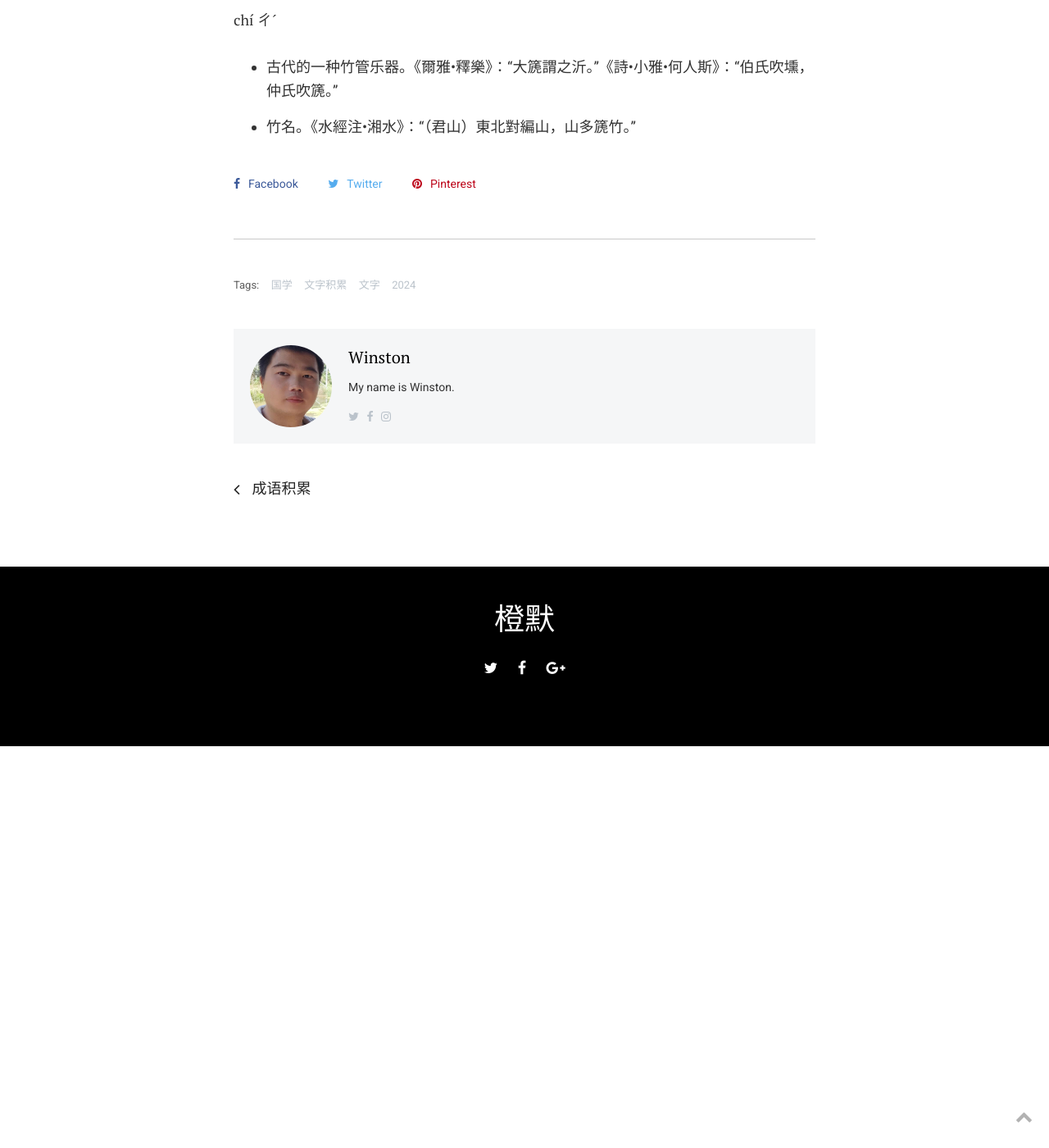
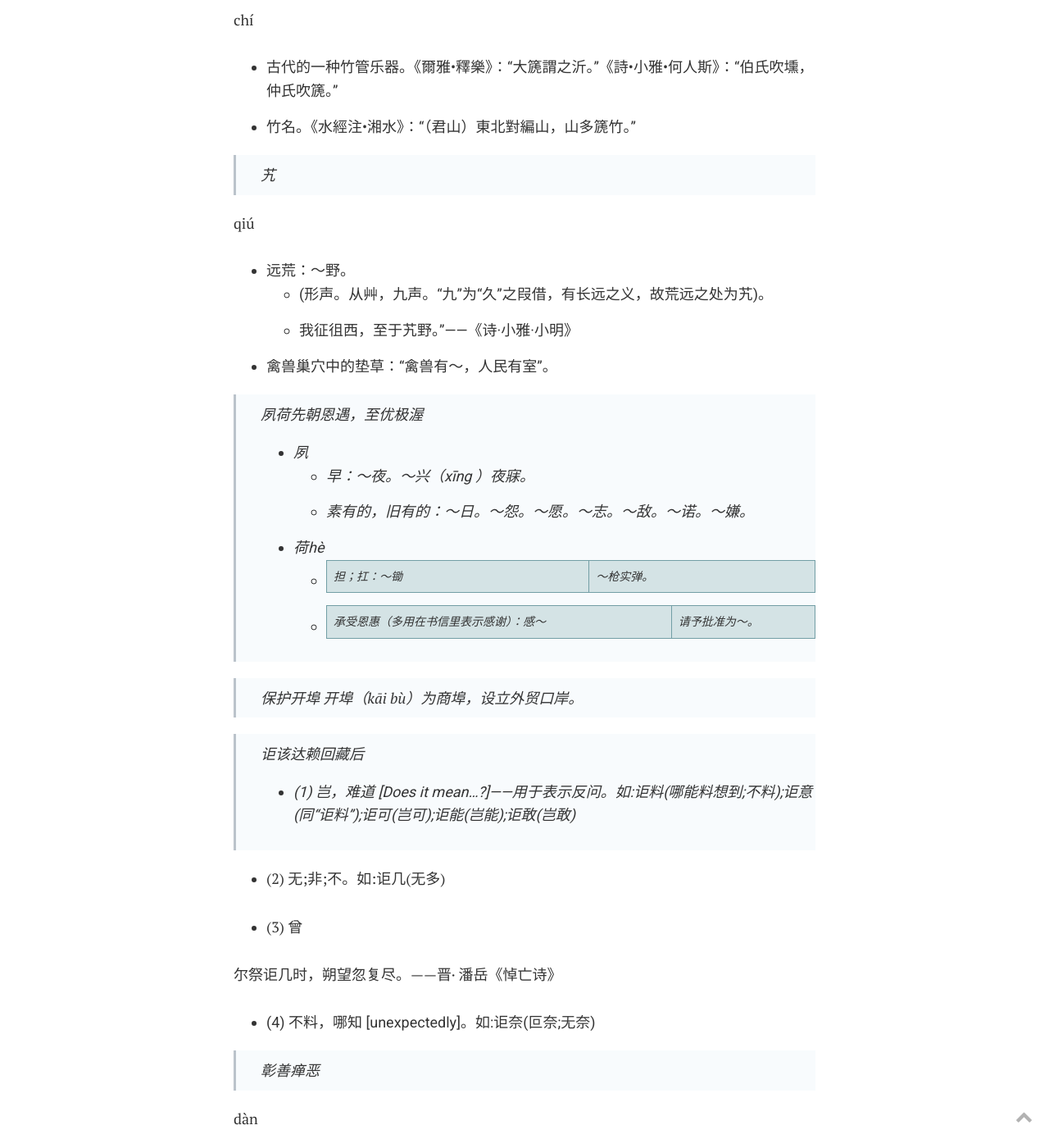
Before and after one commit to mytingbao/blog, a Jekyll site: the page built from _posts/国学/文字/2024-07-05-文字积累01.md, in a window 1280 px wide and 1400 px high, scrolled down 4737 px. Shown: the whole window at 82% size. Built offline with Jekyll 4.4.1, drawn with Linux system fonts in a browser that asks for light colours; before the commit the page ends 5647 px from its top, so only the background shows below that; some of the changed text lies outside the part shown.

Commit message:
feat: 更新博客

```diff
--- a/_posts/国学/文字/2024-07-05-文字积累01.md
+++ b/_posts/国学/文字/2024-07-05-文字积累01.md
@@ -101,7 +101,54 @@ huǐ
 
 > 篪
 
-chí  ㄔˊ
+chí
 
 - 古代的一种竹管乐器。《爾雅•釋樂》：“大篪謂之沂。”《詩•小雅•何人斯》：“伯氏吹壎，仲氏吹篪。”
 - 竹名。《水經注•湘水》：“（君山）東北對編山，山多篪竹。”
+
+> 艽
+
+qiú
+
+- 远荒：～野。
+  - (形声。从艸，九声。“九”为“久”之叚借，有长远之义，故荒远之处为艽)。
+  - 我征徂西，至于艽野。”——《诗·小雅·小明》
+- 禽兽巢穴中的垫草：“禽兽有～，人民有室”。
+
+
+> 夙荷先朝恩遇，至优极渥
+- 夙
+  - 早：～夜。～兴（xīng ）夜寐。
+  - 素有的，旧有的：～日。～怨。～愿。～志。～敌。～诺。～嫌。
+- 荷hè
+  - 担；扛：～锄|～枪实弹。
+  - 承受恩惠（多用在书信里表示感谢）：感～|请予批准为～。
+
+> 保护开埠
+开埠（kāi bù）为商埠，设立外贸口岸。
+
+> 讵该达赖回藏后
+- (1) 岂，难道 [Does it mean…?]——用于表示反问。如:讵料(哪能料想到;不料);讵意(同“讵料”);讵可(岂可);讵能(岂能);讵敢(岂敢)
+
+- (2) 无;非;不。如:讵几(无多)
+
+- (3) 曾
+
+尔祭讵几时，朔望忽复尽。——晋· 潘岳《悼亡诗》
+
+- (4) 不料，哪知 [unexpectedly]。如:讵奈(叵奈;无奈)
+
+> 彰善瘅恶
+
+dàn
+- 由劳累造成的病。
+- 憎恨：彰善～恶。
+- 古同“疸”，黄疸病。
+
+癉 dān
+
+- (1) 热症;湿热症
+
+下民卒瘅。——《诗·大雅·板》
+
+- (2) 又如:瘅疾(热病)
```
